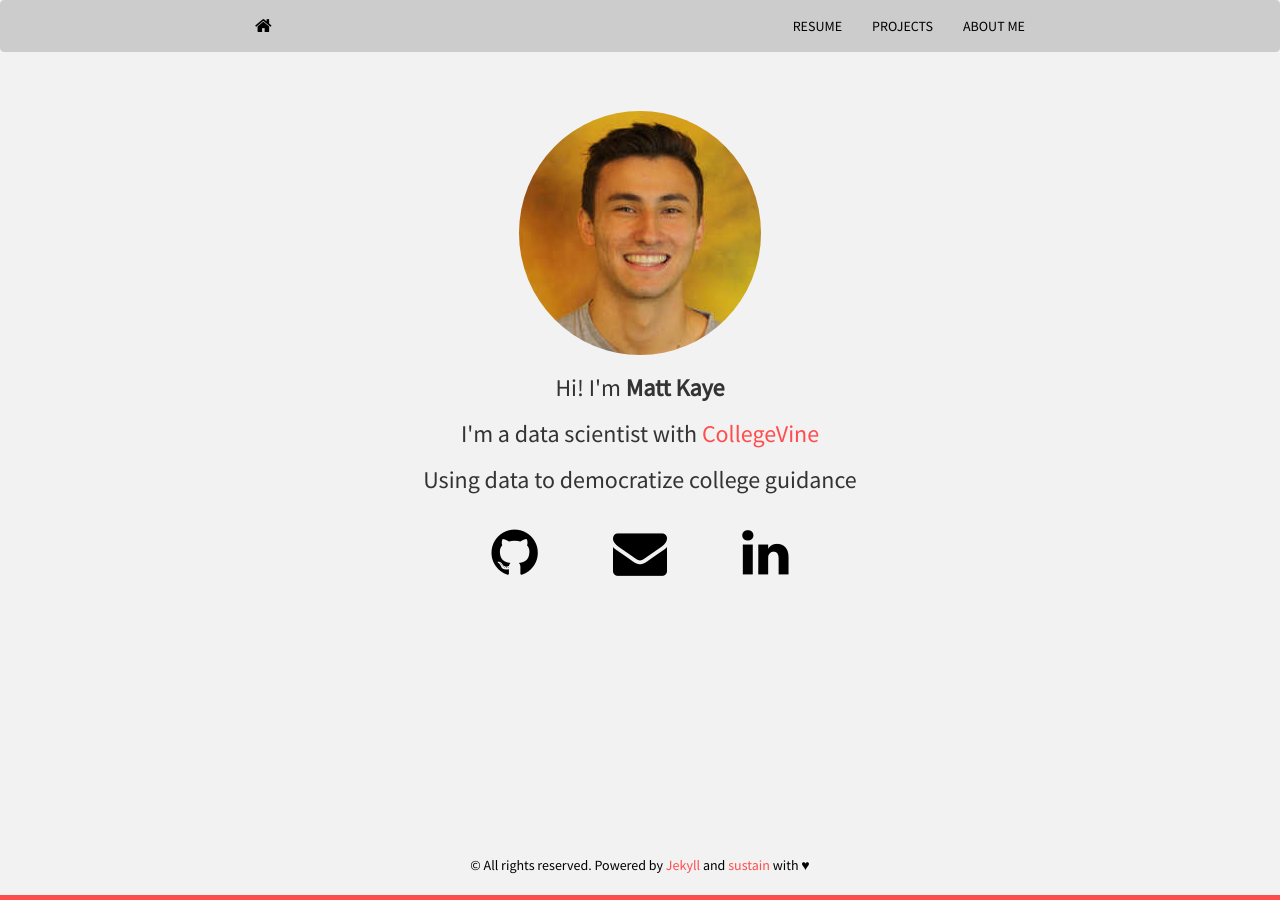
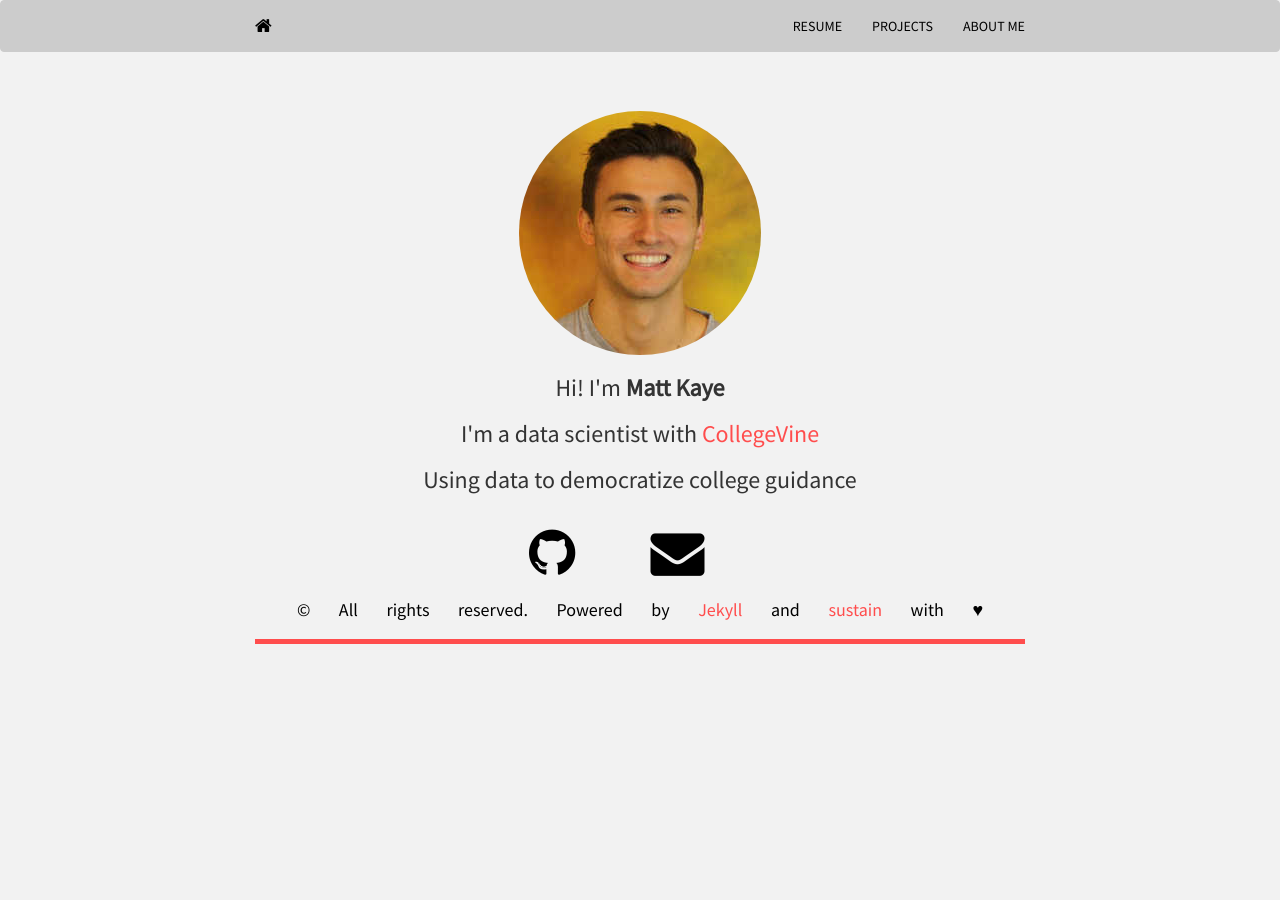
Before and after one commit to mrkaye97/mrkaye97.github.io, a Jekyll site: the page built from index.html, in a window 1280 px wide. Built offline with Jekyll 4.4.1, drawn with Linux system fonts in a browser that asks for light colours; nearby versions of some CDN libraries; the list of posts is cut into pages by our own code.

Commit message:
remove linkedin

```diff
--- a/_includes/social.html
+++ b/_includes/social.html
@@ -8,8 +8,8 @@
 	  <a href="mailto:{{ site.email}}"><i class="fa fa-envelope fa-3x"></i></a>
     {% endif %}
     &emsp;
-    {% if site.linkedin %}
-	  <a href="http://linkedin.com/in/{{ site.linkedin }}"><i class="fa fa-linkedin fa-3x"></i></a>
+    <!--{% if site.linkedin %}
+	<!--<a href="http://linkedin.com/in/{{ site.linkedin }}"><i class="fa fa-linkedin fa-3x"></i></a>
     {% endif %}
 	</h4>
 </div>
```
